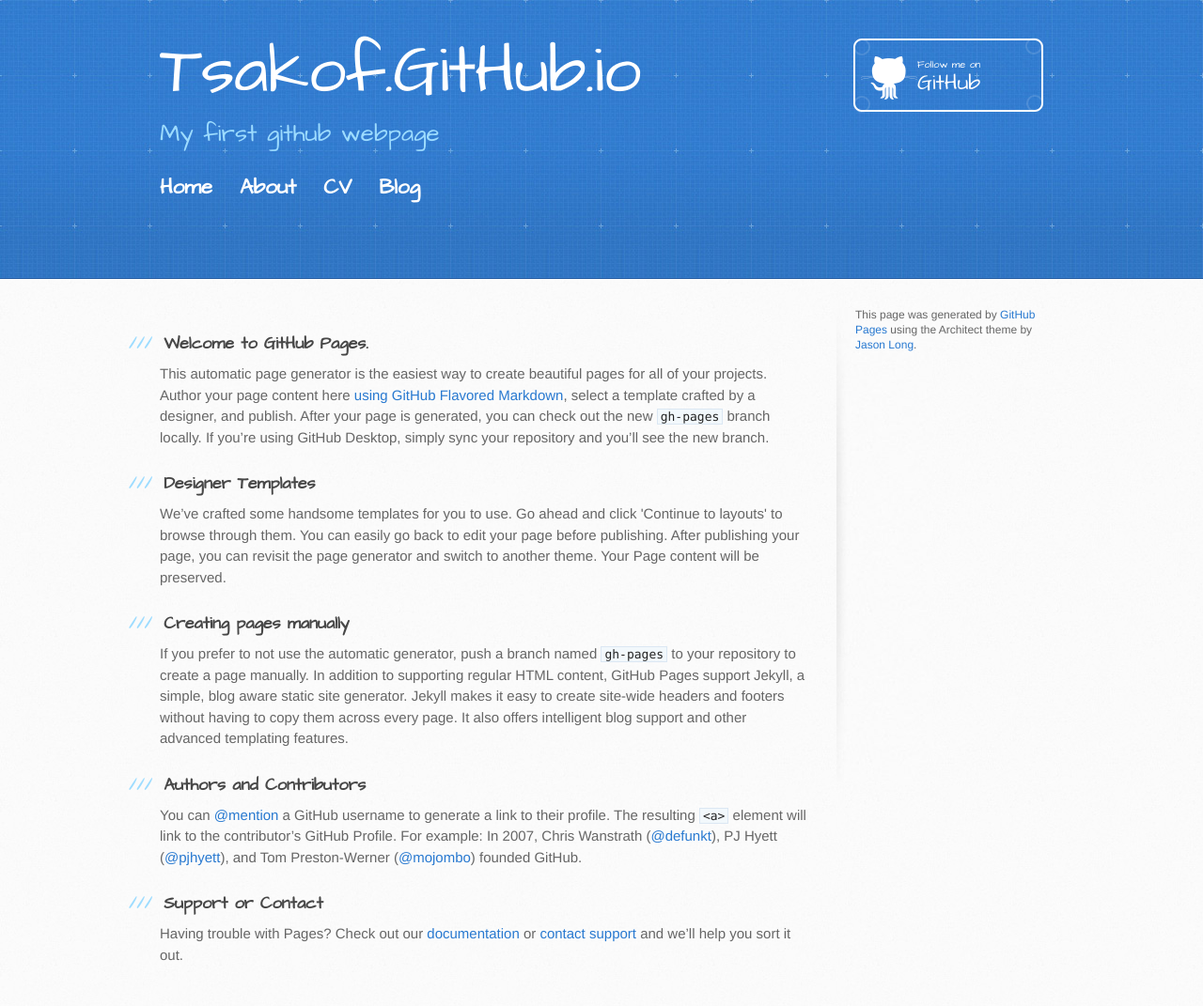
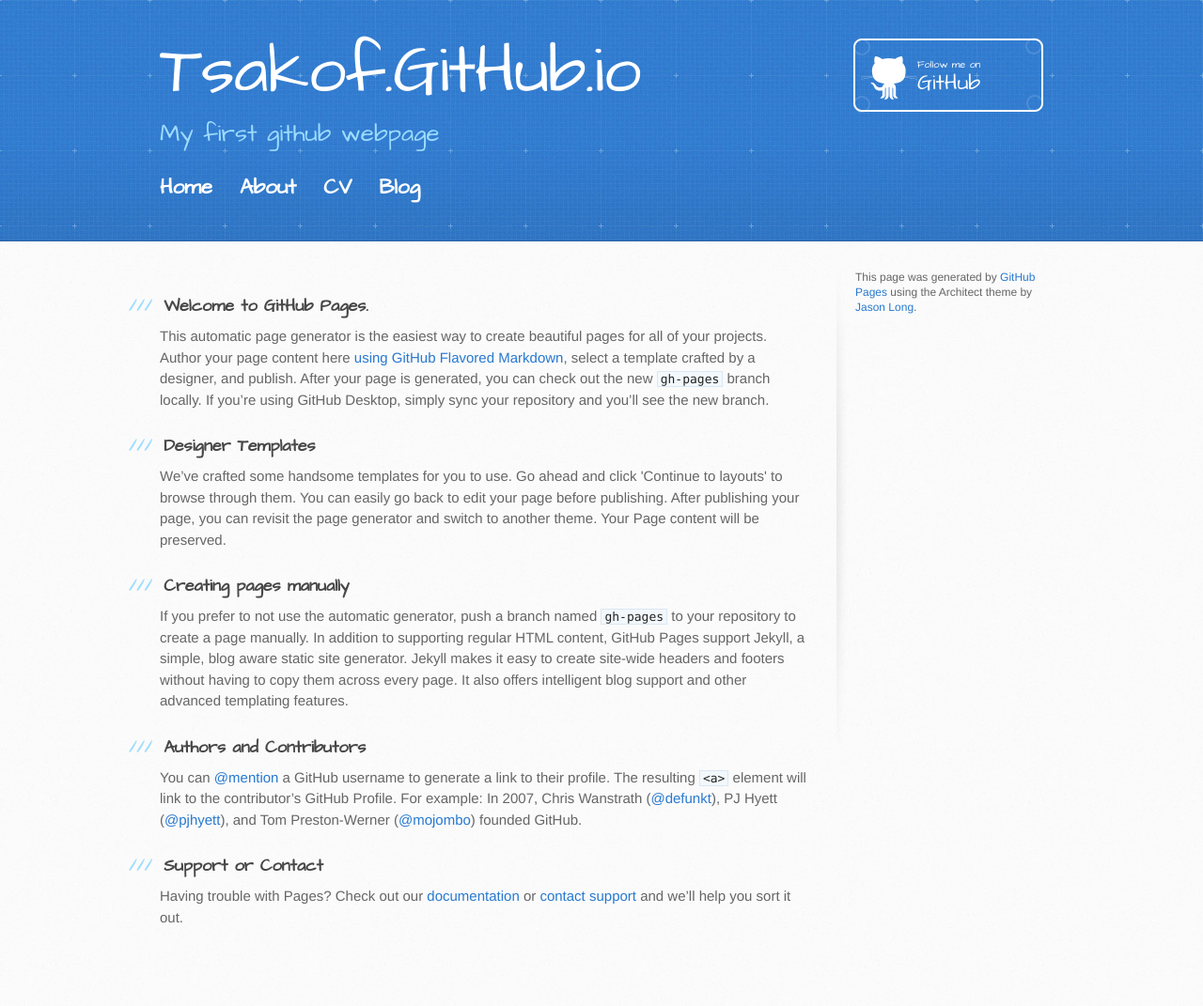
Before and after one commit to tsakof/tsakof.github.io, a Jekyll site: the page index.html, which Jekyll copies as it is, in a window 1280 px wide. Shown: the whole page at 94% size. Built offline with Jekyll 4.4.1, drawn with Linux system fonts in a browser that asks for light colours; after the commit the page ends 1031 px from its top, so only the background shows below that.

Commit message:
Update stylesheet.css

```diff
--- a/stylesheets/stylesheet.css
+++ b/stylesheets/stylesheet.css
@@ -456,7 +456,7 @@ nav ul, footer ul {
     font-weight: bold;
     font-size: 1.5em;
     margin-bottom: 0;
-    padding-bottom: 40px;
+    padding-bottom: 0px;
 }
 nav ul li, footer ul li {
     display: inline;
```
